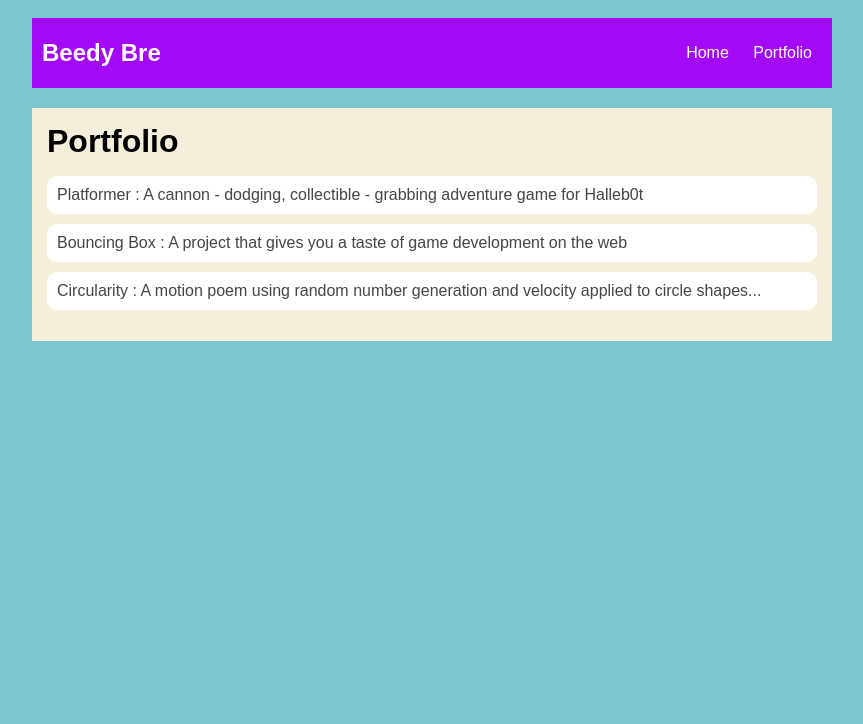
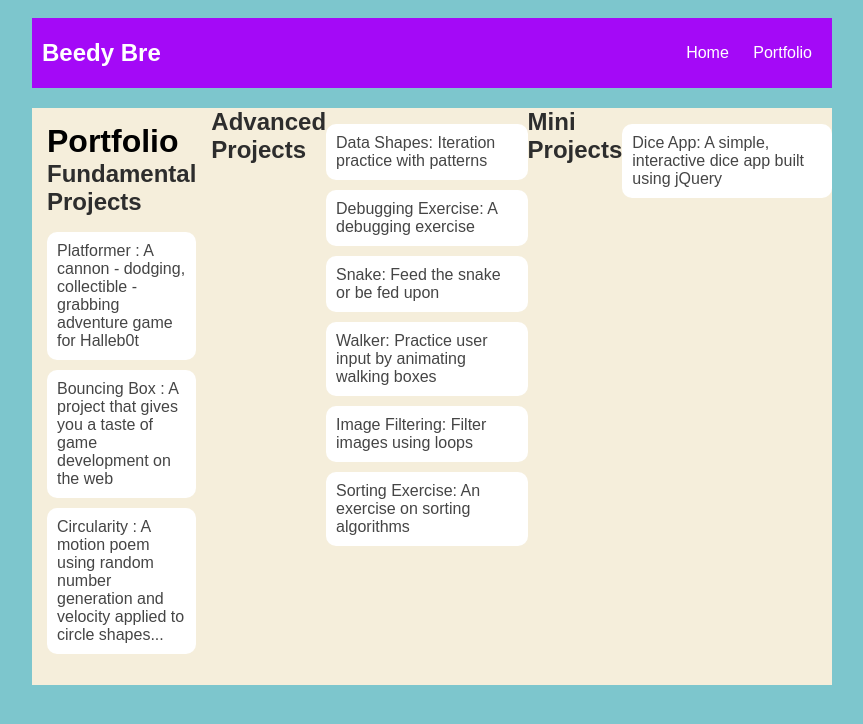
Before and after one commit to briannairielle/briannairielle.github.io, a plain HTML site: page portfolio.html in a window 1280 px wide. Shown: the whole page, without its empty margins (208-1071 px from the left). Drawn offline with Linux system fonts and the light colour scheme.

Commit message:
ASD Projects

```diff
--- a/portfolio.html
+++ b/portfolio.html
@@ -21,12 +21,26 @@
         <main>
             <div class="content">
                 <h1>Portfolio</h1>
+                 <h2>Fundamental Projects</h2>
                 <ul id="portfolio">
                     <li><a href="projects/platformer/">Platformer : A cannon - dodging, collectible - grabbing adventure game for Halleb0t</a></li>
                     <li><a href="projects/bouncing-box/">Bouncing Box : A project that gives you a taste of game development on the web </a></li>
                     <li><a href="projects/circularity/">Circularity : A motion poem using random number generation and velocity applied to circle shapes...</a></li>
                 </ul>
             </div>
+            <h2>Advanced Projects</h2>
+<ul id ="portfolio">
+    <li><a href="asd-projects/data-shapes"> Data Shapes: Iteration practice with patterns</a></li>
+    <li><a href="asd-projects/debugging-exercise"> Debugging Exercise: A debugging exercise</a></li>
+    <li><a href="asd-projects/snake">Snake: Feed the snake or be fed upon</a></li>
+    <li><a href="asd-projects/walker">Walker: Practice user input by animating walking boxes</a></li>
+    <li><a href="asd-projects/image-filtering">Image Filtering: Filter images using loops</a></li>
+    <li><a href="asd-projects/sorting">Sorting Exercise: An exercise on sorting algorithms</a></li>
+</ul>
+<h2>Mini Projects</h2>
+<ul id ="portfolio">
+    <li><a href="asd-projects/dice-app"> Dice App: A simple, interactive dice app built using jQuery</a></li>
+</ul>
         </main>
       </div>
     </body>
```
